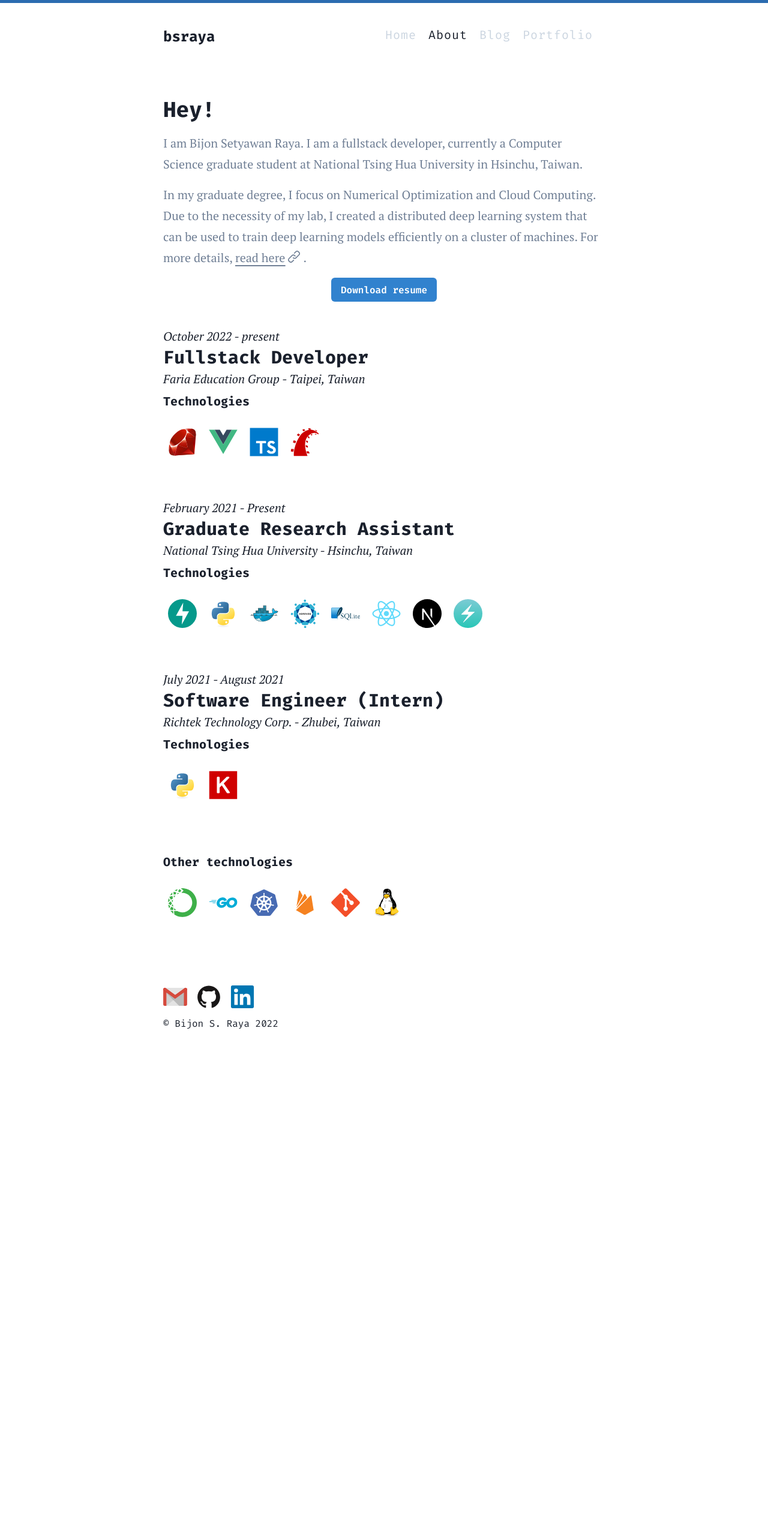
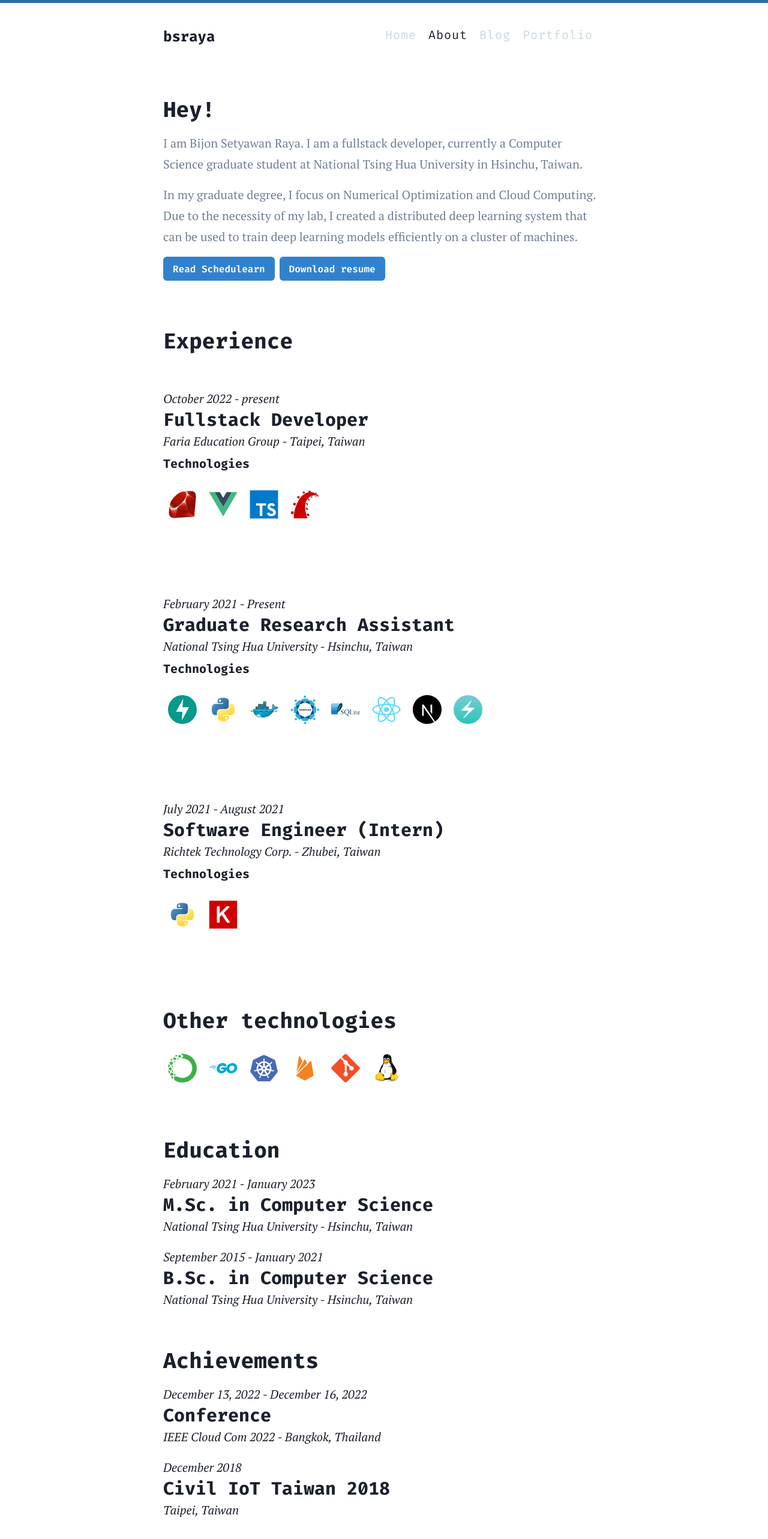
Before and after one commit to bsraya/bsraya, a Next.js app: page /about in a window 1280 px wide. Shown: the top 2566 px of the page at 60% size. Before the commit the page ends 1761 px from the top, so only its background shows below. Built offline with nearby package versions, Linux system fonts and the light colour scheme; a small style sheet from the web is missing.

Commit message:
update: include education and achievements in the about page

```diff
--- /dev/null
+++ b/components/About/Achievements.tsx
@@ -0,0 +1,19 @@
+import { Heading, Box, Text, Stack } from '@chakra-ui/react'
+
+export default function Achievements(): JSX.Element {
+  return (
+    <Stack spacing="1rem" my="4rem">
+      <Heading as="h2" size="xl">Achievements</Heading>
+      <Box>
+          <Text fontStyle="italic">December 13, 2022 - December 16, 2022</Text>
+          <Heading as="h2" size="lg">Conference</Heading>
+          <Text fontStyle="italic">IEEE Cloud Com 2022 - Bangkok, Thailand</Text>
+      </Box>
+      <Box>
+          <Text fontStyle="italic">December 2018</Text>
+          <Heading as="h2" size="lg">Civil IoT Taiwan 2018</Heading>
+          <Text fontStyle="italic">Taipei, Taiwan</Text>
+      </Box>
+    </Stack>
+  )
+}
--- /dev/null
+++ b/components/About/Education.tsx
@@ -0,0 +1,19 @@
+import { Heading, Box, Text, Stack } from '@chakra-ui/react'
+
+export default function Education(): JSX.Element {
+  return (
+    <Stack spacing="1rem" my="4rem">
+      <Heading as="h2" size="xl">Education</Heading>
+      <Box>
+          <Text fontStyle="italic">February 2021 - January 2023</Text>
+          <Heading as="h2" size="lg">M.Sc. in Computer Science</Heading>
+          <Text fontStyle="italic">National Tsing Hua University - Hsinchu, Taiwan</Text>
+      </Box>
+      <Box>
+          <Text fontStyle="italic">September 2015 - January 2021</Text>
+          <Heading as="h2" size="lg">B.Sc. in Computer Science</Heading>
+          <Text fontStyle="italic">National Tsing Hua University - Hsinchu, Taiwan</Text>
+      </Box>
+    </Stack>
+  )
+}
--- a/components/About/Experience.tsx
+++ b/components/About/Experience.tsx
@@ -22,7 +22,8 @@ import FastAPI from "../../icons/fastapi";
 
 export default function Experience(): JSX.Element {
     return (
-        <>
+        <Stack spacing="1rem">
+            <Heading as="h2" size="xl">Experience</Heading>
             <Box my={10}>
                 <Text ml="auto" style={{ fontStyle: "italic" }}> October 2022 - present</Text>
                 <Heading as="h2" size="lg">Fullstack Developer</Heading>
@@ -81,6 +82,6 @@ export default function Experience(): JSX.Element {
                     </Flex>
                 </Stack>
             </Box>
-        </>
+        </Stack>
     )
 }
--- a/components/About/Skillset.tsx
+++ b/components/About/Skillset.tsx
@@ -14,10 +14,10 @@ import Anaconda from "../../icons/anaconda";
 
 export default function Skillset(): JSX.Element {
     return (
-        <Stack mt="4rem">
+        <Stack my="4rem">
             <Heading
                 as="h2"
-                size="md"
+                size="xl"
             >
                 Other technologies
             </Heading>
--- a/pages/about.tsx
+++ b/pages/about.tsx
@@ -1,12 +1,11 @@
-import { Button, Heading, Link, Stack, Text } from '@chakra-ui/react'
+import { Button, Heading, HStack, Stack, Text } from '@chakra-ui/react'
 import NextLink from 'next/link'
 import Seo from '../components/Seo'
 import Layout from '../components/Layout'
 import Experience from '../components/About/Experience'
 import Skillset from '../components/About/Skillset'
-import {
-    LinkIcon
-} from '@chakra-ui/icons';
+import Education from '../components/About/Education'
+import Achievements from '../components/About/Achievements'
 
 export default function About(): JSX.Element {
     const resumeLink = "https://drive.google.com/file/d/19T0UwJQ3l_v4mStC_3-2g5jRJxYTkZKK/view?usp=sharing"
@@ -14,7 +13,7 @@ export default function About(): JSX.Element {
     return (
         <Layout>
             <Seo title="About" type="website" />
-            <Stack mt="5rem" spacing="1rem">
+            <Stack my="5rem" spacing="1rem">
                 <Heading as="h1">
                     Hey!
                 </Heading>
@@ -23,12 +22,22 @@ export default function About(): JSX.Element {
                 </Text>
                 <Text color="gray.500">
                     In my graduate degree, I focus on Numerical Optimization and Cloud Computing. Due to the necessity of my lab, I created a distributed deep learning system that can be used to train deep learning models efficiently on a cluster of machines.
-                    For more details, <Link textDecoration="underline" _hover={{textDecoration: "none"}}><NextLink href="/portfolio/schedulearn" legacyBehavior>read here</NextLink><LinkIcon mx='5px' mb="8px" /></Link>.
                 </Text>
+                <HStack>
                     <Button
                         width="fit-content"
                         colorScheme="blue"
-                    mx="auto"
+                        fontFamily="Fira Code"
+                    >
+                        <NextLink
+                            href="/portfolio/schedulearn"
+                        >
+                            Read Schedulearn
+                        </NextLink>
+                    </Button>
+                    <Button
+                        width="fit-content"
+                        colorScheme="blue"
                         onClick={() => {
                         window.open(
                             resumeLink,
@@ -39,9 +48,13 @@ export default function About(): JSX.Element {
                     >
                         Download resume
                     </Button>
+                </HStack>
             </Stack>
+
             <Experience />
             <Skillset />
+            <Education />
+            <Achievements />
         </Layout>
     )
 }
```
Lines whose indentation alone changed are shown as unchanged.
